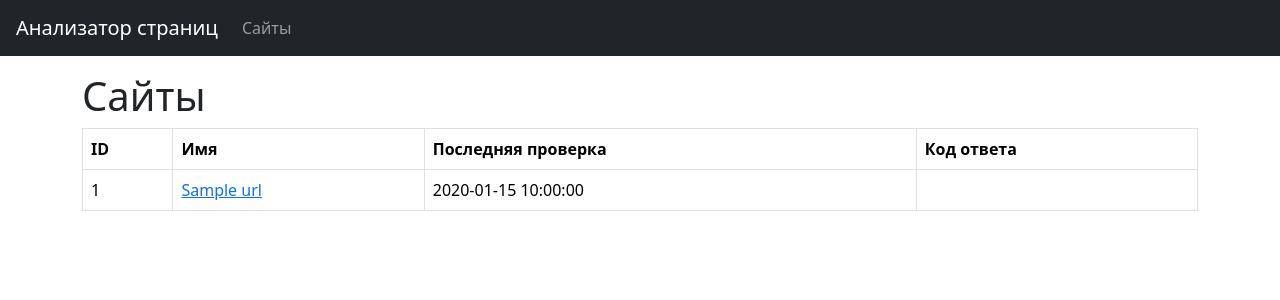
After one commit to Evgenii-Prokofev/python-project-83, a Flask app: template page_analyzer/templates/urls_list.html in a window 1280 px wide. The commit adds this page. Shown: the top 300 px of the page. Run offline with Flask 3, Linux system fonts and the light colour scheme; the template is opened without the code that fills it: most values are stand-ins (such as "Sample title", 1, 10 or a date in 2020).

Commit message:
build table

```diff
--- a/page_analyzer/app.py
+++ b/page_analyzer/app.py
@@ -7,14 +7,14 @@ from dotenv import load_dotenv
 import os
 from .url import validate, normalize
 from .db import add_url_into_db, get_url_by_name
-from .db import get_url_by_id
+from .db import get_url_by_id, get_urls_list
 
 
 load_dotenv()
 
-DATABASE_URL = os.getenv('DATABASE_URL')
 
 app = Flask(__name__)
+app.config['DATABASE_URL'] = os.getenv('DATABASE_URL')
 app.config['SECRET_KEY'] = os.getenv('SECRET_KEY')
 
 
@@ -56,5 +56,14 @@ def get_url(id):
     )
 
 
+@app.route('/urls', methods=["GET"])
+def get_urls():
+    saved_urls = get_urls_list()
+    return render_template(
+        'urls_list'.html,
+        urls=saved_urls,
+    )
+
+
 if __name__ == '__main__':
     app.run()
--- a/page_analyzer/templates/url_info.html
+++ b/page_analyzer/templates/url_info.html
@@ -21,4 +21,9 @@
             </tbody>
         </table>
     </div>
+
+    <h2 class="mt-5 mb-3">Проверки</h2>
+    <form method="post" action="{{ url_for('get_urls', id=url.id) }}">
+        <input type="submit" class="btn btn-primary" value="Запустить проверку">
+    </form>
     {% endblock %}
--- /dev/null
+++ b/page_analyzer/templates/urls_list.html
@@ -0,0 +1,29 @@
+{% extends 'base.html' %}
+
+{% block content %}
+<div class="container-lg mt-3">
+  <h1>Сайты</h1>
+  <div class="table-responsive">
+    <table class="table table-bordered table-hover text-nowrap" data-test="urls">
+        <thead>
+          <tr>
+            <th>ID</th>
+            <th>Имя</th>
+            <th>Последняя проверка</th>
+            <th>Код ответа</th>
+          </tr>
+        </thead>
+        <tbody>
+            {% for url in urls %}
+          <tr>
+            <td>{{ url.id }}</td>
+            <td><a href="{{ url_for('get_urls', id=url.id) }}">{{ url.name }}</a></td>
+            <td>{{ url.created_at if url.created_at else ' ' }}</td>
+            <td>{{ url.response_code if url.responce_code else ' ' }}</td>
+          </tr>
+            {% endfor %}
+        </tbody>
+    </table>
+  </div>
+</div>
+{% endblock %}
```
Also changed, not shown: page_analyzer/db.py (+8 -0 lines).
